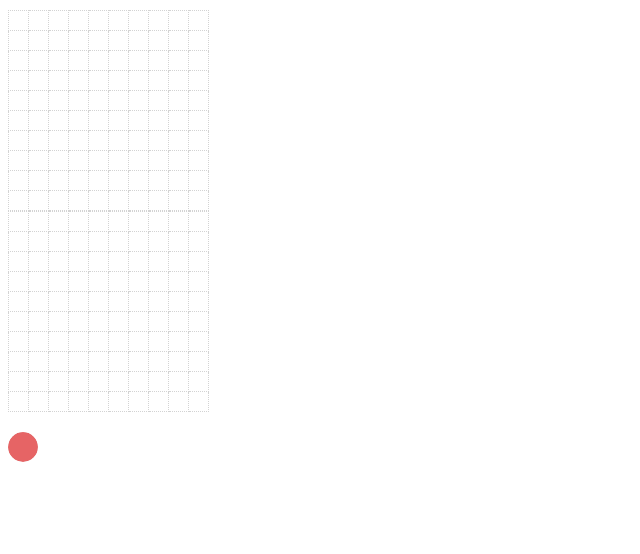
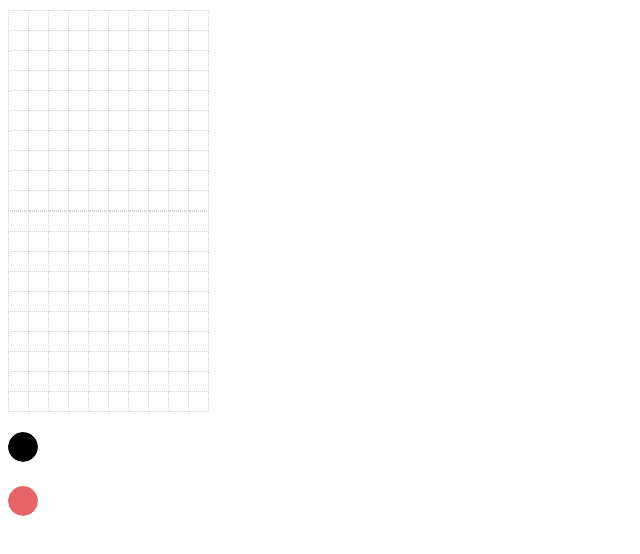
Before and after one commit to RemySd/pixel-editor, a website built with webpack: page index.html in a window 1280 px wide. Shown: the whole page, without its empty margins (0-640 px from the left). Built offline with nearby package versions, Linux system fonts and the light colour scheme.

Commit message:
Update tool dom creation

```diff
--- /dev/null
+++ b/src/Factory/PixelToolFactory.ts
@@ -0,0 +1,21 @@
+import PixelEditor from "../Model/pixelEditor";
+
+class PixelEditorFactory {
+    static buildPixelTool(pixelEditor: PixelEditor): void {
+        const domPixelEditor = document.getElementById(pixelEditor.id);
+
+        const domPixelTool = document.createElement('div');
+        domPixelTool.id = 'pixel-tools';
+
+        const colorInput = document.createElement('input');
+        colorInput.setAttribute('type', 'color');
+        colorInput.value = '#000000';
+        colorInput.classList.add('color-input');
+
+        domPixelTool.appendChild(colorInput);
+
+        domPixelEditor.appendChild(domPixelTool);
+    }
+}
+
+export default PixelEditorFactory;
--- a/src/index.ts
+++ b/src/index.ts
@@ -1,8 +1,10 @@
 import PixelEditorFactory from "./Factory/PixelEditorFactory";
 import PixelEditorManager from "./Manager/PixelEditorManager";
 import 'scss/pixelEditor.scss';
+import PixelToolFactory from "./Factory/PixelToolFactory";
 
 const pixelEditorManager = new PixelEditorManager();
 
 const pixelEditor = PixelEditorFactory.buildPixelEditor('pixel-editor', 10, 10);
 pixelEditorManager.init(pixelEditor);
+PixelToolFactory.buildPixelTool(pixelEditor);
```
Also changed, not shown: dist/index.html, dist/main.js.
